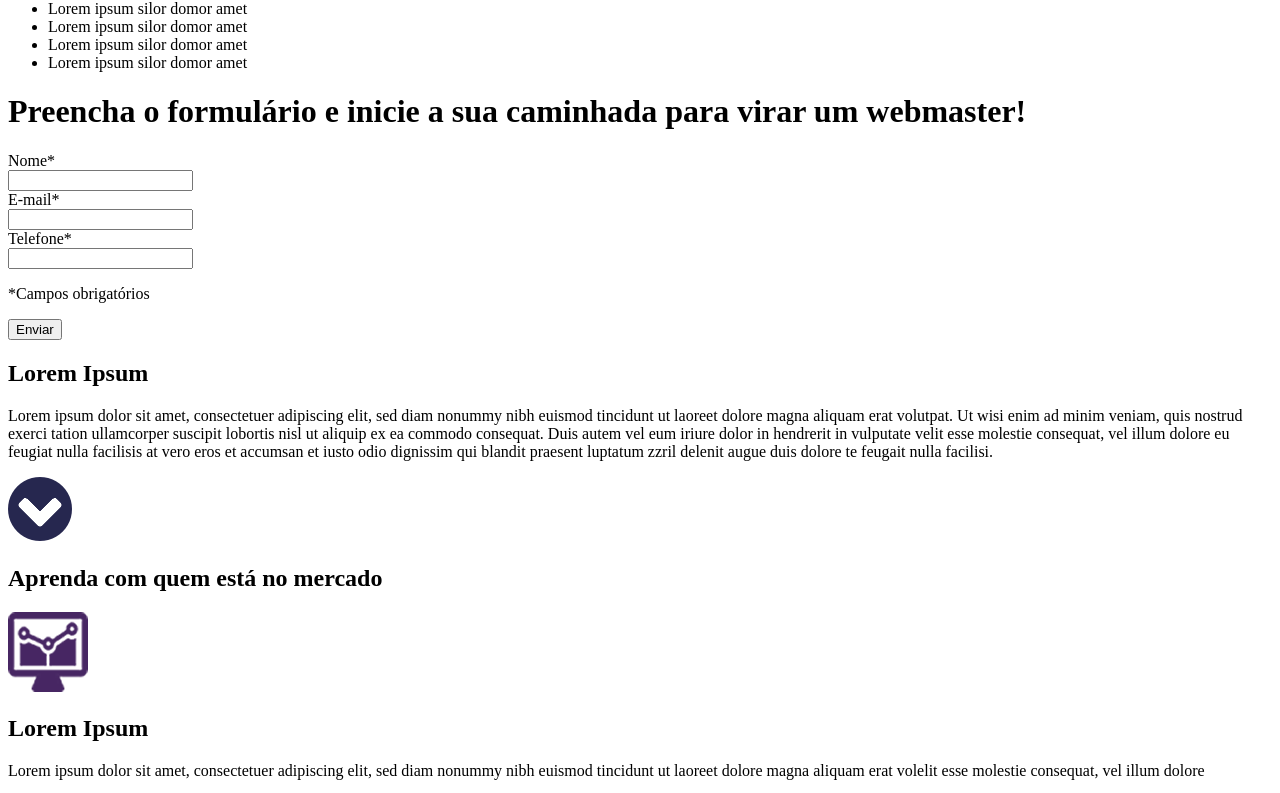
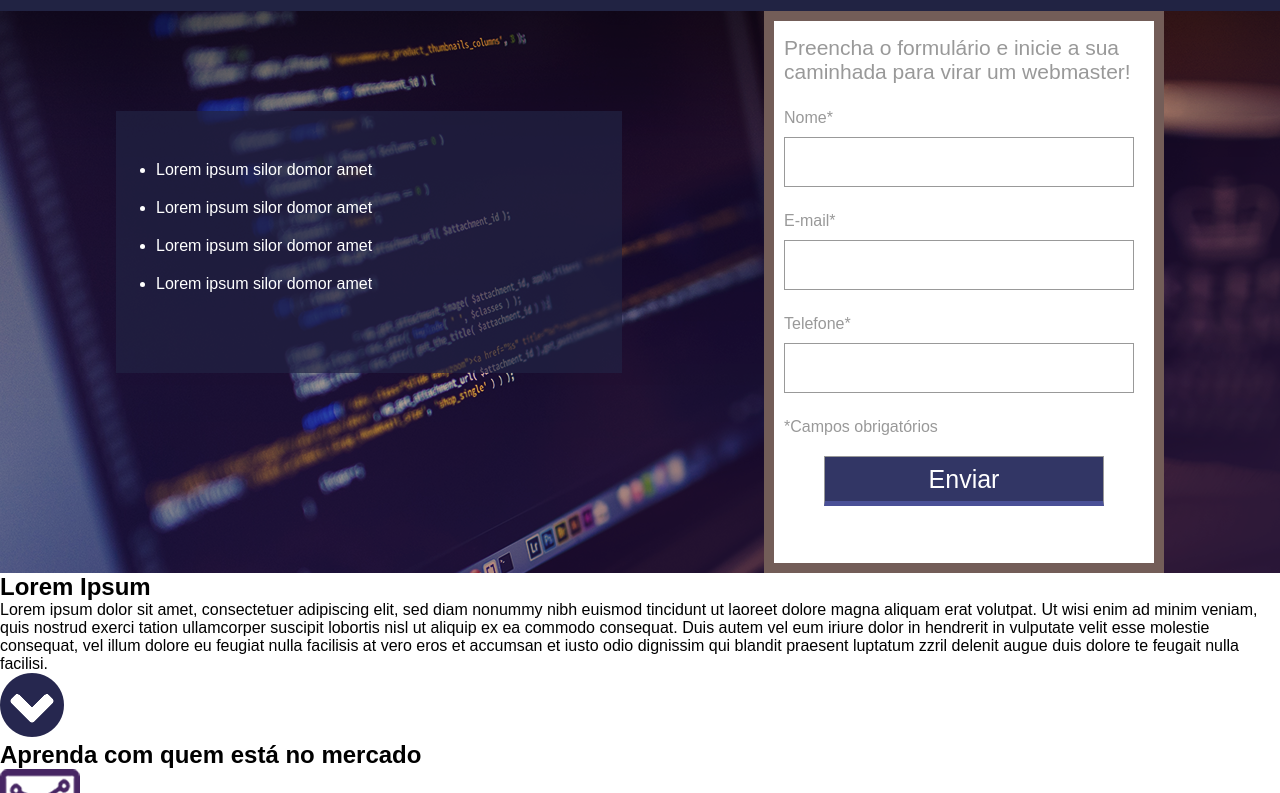
Before and after one commit to CleytonRibeiro38/projeto01-danki, a plain HTML site: page index.html in a window 1280 px wide. Shown: the part 49-842 px from the top of the page. Drawn offline with Linux system fonts and the light colour scheme; files whose address does not match are found by name.

Commit message:
Estilizando Header.

```diff
--- a/css/style.css
+++ b/css/style.css
@@ -0,0 +1,21 @@
+/*==========RESET==========*/
+*{
+    margin: 0;
+    padding: 0;
+    box-sizing: border-box;
+    font-family: sans-serif;
+}
+/*==========HEADER==========*/
+.header {background: url(../imagens/header_bg.png);}
+.header01 {background-color: #212343; padding: 15px 116px 20px;}
+.header02 {display: flex; justify-content: space-between; padding: 0 116px;}
+.header02a {background-color: rgb(33, 35, 67, 0.7); margin: 100px 0 200px; padding: 50px 250px 80px 40px;}
+.header02a ul li {color: white;}
+.header02a ul li + li {margin-top: 20px;}
+.header02b {width: 400px; background-color: white; border: 10px solid #735d58; padding: 15px 0 0 10px;}
+.header02b form h2 {font-weight: normal; color: #999999; font-size: 21px;}
+.header02b form label {display: inline-block;}
+.header02b form label, .header02b form p {color: #999999; margin: 25px 0 10px 0;}
+.header02b form input {width: 350px; height: 50px; border: 1px solid #999999;}
+form input[type="submit"] {width: 280px; height: 50px; background-color: #323665; color: white; font-size: 25px;
+margin: 10px 0 0 40px; border-bottom: 5px solid #4A5097; cursor: pointer;}
--- a/index.html
+++ b/index.html
@@ -25,15 +25,15 @@
             </div>
             <div class="header02b">
                 <form action="">
-                    <h1>Preencha o formulário e inicie a sua caminhada para virar um webmaster!</h1>
+                    <h2>Preencha o formulário e inicie a sua caminhada para virar um webmaster!</h2>
                     <label for="nome">Nome*</label><br>
-                    <input type="text" id="nome" name="nome"><br>
+                    <input type="text" id="nome" name="nome" required><br>
                     <label for="email">E-mail*</label><br>
                     <input type="email" id="email" name="email"><br>
                     <label for="fone">Telefone*</label><br>
                     <input type="tel" id="fone" name="fone">
                     <p>*Campos obrigatórios</p>
-                    <button type="submit">Enviar</button>
+                    <input type="submit" value="Enviar"></input>
                 </form>
             </div>
         </div>
```
